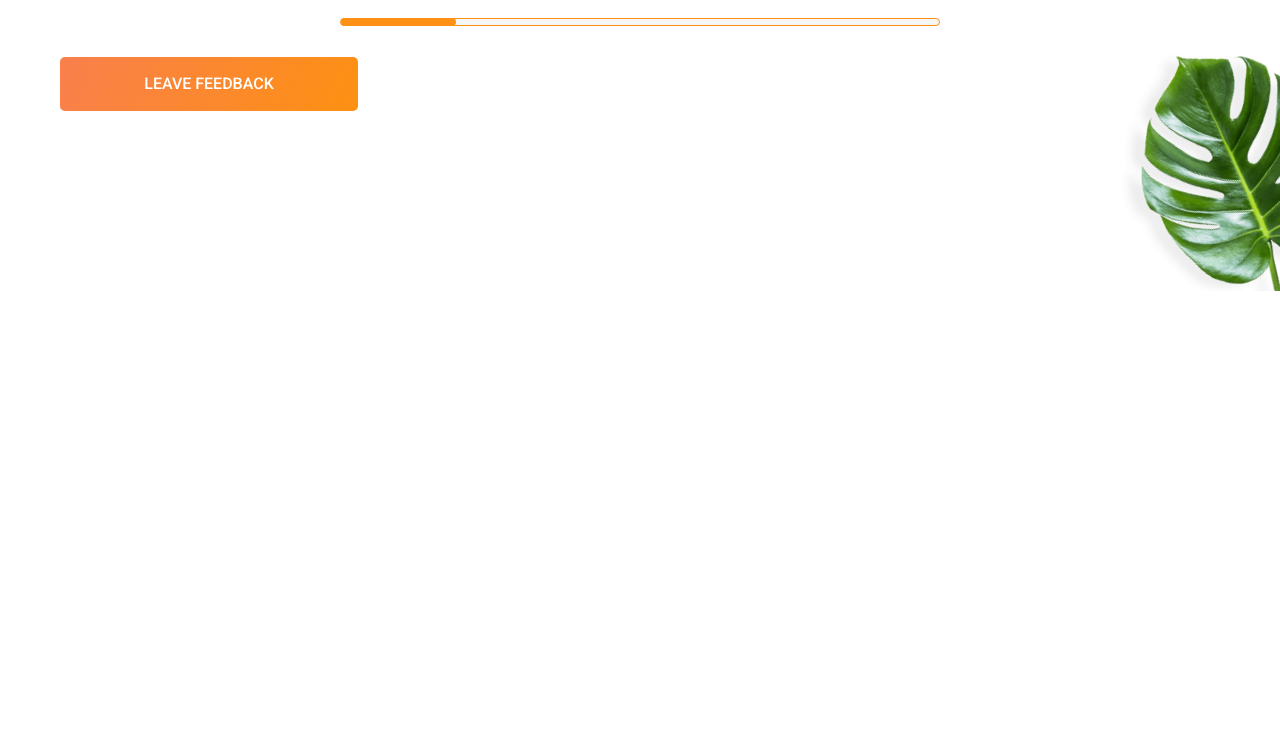
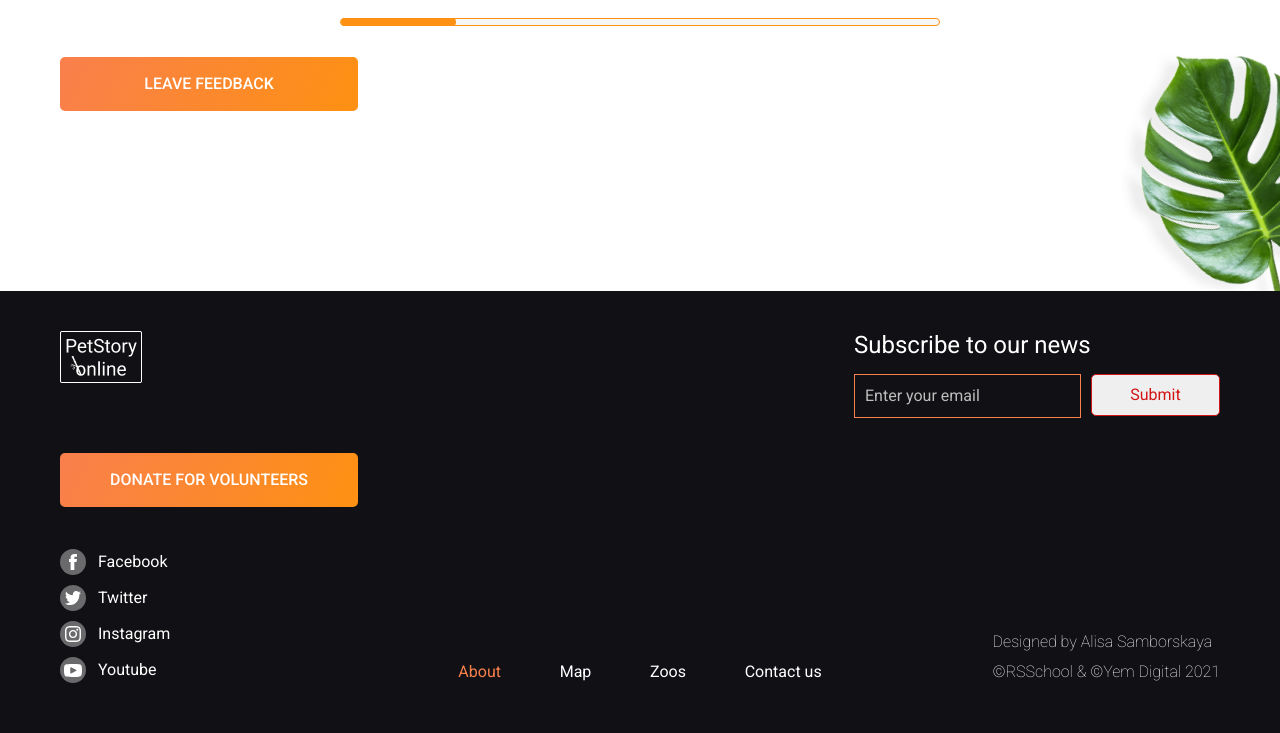
Before and after one commit to mirsadikov/petstory-rs, a website: page index.html in a window 1280 px wide. Shown: the part 4241-4974 px from the top of the page. Before the commit the page ends 4532 px from the top, so only its background shows below. Drawn offline with nearby package versions, Linux system fonts and the light colour scheme.

Commit message:
feat: add footer section

```diff
--- a/index.html
+++ b/index.html
@@ -7,7 +7,7 @@
     <link rel="preconnect" href="https://fonts.googleapis.com" />
     <link rel="preconnect" href="https://fonts.gstatic.com" crossorigin />
     <link
-      href="https://fonts.googleapis.com/css2?family=Roboto:wght@300;400;500;700&display=swap"
+      href="https://fonts.googleapis.com/css2?family=Roboto:wght@100;300;400;500;700&display=swap"
       rel="stylesheet"
     />
     <link
@@ -246,7 +246,11 @@
               </div>
               <h4 class="feed__process-title text-body">Pay with card</h4>
             </div>
-            <img src="/img/bigarrow.svg" class="feed__process-arrow" alt="big arrow" />
+            <img
+              src="/img/bigarrow.svg"
+              class="feed__process-arrow"
+              alt="big arrow"
+            />
             <div class="feed__process">
               <div class="feed__process-img-box">
                 <img src="/img/zoo.svg" alt="green" class="feed__process-img" />
@@ -255,7 +259,11 @@
                 Payment goes to the zoo
               </h4>
             </div>
-            <img src="/img/bigarrow.svg" class="feed__process-arrow" alt="big arrow" />
+            <img
+              src="/img/bigarrow.svg"
+              class="feed__process-arrow"
+              alt="big arrow"
+            />
             <div class="feed__process">
               <div class="feed__process-img-box">
                 <img
@@ -458,5 +466,77 @@
         />
       </section>
     </main>
+
+    <!-- FOOTER -->
+    <footer class="footer">
+      <div class="container footer__container">
+        <img src="/img/logo.png" alt="logo" class="footer__logo" />
+        <form class="footer__form" action="#">
+          <h3 class="heading-sub footer__form-title">Subscribe to our news</h3>
+          <input
+            type="email"
+            class="footer__form-input"
+            placeholder="Enter your email"
+            required
+          />
+          <button class="footer__form-button text-body form-btn">Submit</button>
+        </form>
+        <a
+          href="/donate.html"
+          class="footer__button-link text-btn button-primary button-primary--square"
+          >donate for volunteers</a
+        >
+        <ul class="footer__socials">
+          <li class="footer__social">
+            <a href="#" class="footer__social-link">
+              <div class="footer__social-icon">
+                <img src="/img/logo-facebook.svg" alt="facebook" />
+              </div>
+              <p>Facebook</p>
+            </a>
+          </li>
+          <li class="footer__social">
+            <a href="#" class="footer__social-link">
+              <div class="footer__social-icon">
+                <img src="/img/logo-twitter.svg" alt="twitter.svg" />
+              </div>
+              <p>Twitter</p>
+            </a>
+          </li>
+          <li class="footer__social">
+            <a href="#" class="footer__social-link">
+              <div class="footer__social-icon">
+                <img src="/img/logo-instagram.svg" alt="instagram" />
+              </div>
+              <p>Instagram</p>
+            </a>
+          </li>
+          <li class="footer__social">
+            <a href="#" class="footer__social-link">
+              <div class="footer__social-icon">
+                <img src="/img/logo-youtube.svg" alt="youtube" />
+              </div>
+              <p>Youtube</p>
+            </a>
+          </li>
+        </ul>
+        <ul class="footer__links">
+          <li class="footer__item footer__item--active">
+            <a href="/index.html" class="footer__link">About</a>
+          </li>
+          <li class="footer__item"><a href="#" class="footer__link">Map</a></li>
+          <li class="footer__item">
+            <a href="#" class="footer__link">Zoos</a>
+          </li>
+          <li class="footer__item">
+            <a href="#" class="footer__link">Contact us</a>
+          </li>
+        </ul>
+        <div class="footer__authors">
+          <p>Designed by Alisa Samborskaya</p>
+          <p>&copy;RSSchool &amp; &copy;Yem Digital 2021</p>
+        </div>
+      </div>
+    </footer>
   </body>
 </html>
--- a/sass/abstract/variables.scss
+++ b/sass/abstract/variables.scss
@@ -6,6 +6,7 @@ $color-text: #333b41;
 
 $color-black-dark: #000;
 $color-grey: #f1f2f3;
+$color-red: #d31414;
 
 $color-green: #4b9200;
 $color-white: #fff;
--- a/sass/components/button.scss
+++ b/sass/components/button.scss
@@ -31,3 +31,30 @@
     border-radius: 5px;
   }
 }
+
+.form-btn {
+  font-size: 1.6rem;
+  line-height: 140%;
+  width: 12.9rem;
+  height: 4.2rem;
+  display: flex;
+  align-items: center;
+  justify-content: center;
+
+  border-radius: 5px;
+
+  &:active {
+    border: 1px solid $color-green;
+    color: $color-green;
+  }
+
+  input:valid + & {
+    border: 1px solid $color-text;
+    background-color: $color-grey;
+  }
+
+  input:not(:valid) + & {
+    border: 1px solid $color-red;
+    color: $color-red;
+  }
+}
--- /dev/null
+++ b/sass/components/footer.scss
@@ -0,0 +1,119 @@
+.footer {
+  background-color: #111115;
+  color: $color-white;
+
+  &__container {
+    padding: 4rem 0 5rem;
+    display: grid;
+    grid-template-columns: 1fr 1fr 1fr;
+    gap: 3.5rem;
+  }
+
+  &__logo {
+    width: 8.2rem;
+  }
+
+  &__form-title {
+    font-size: 2.4rem;
+    line-height: 120%;
+    width: 100%;
+  }
+
+  &__form {
+    max-width: 36.6rem;
+    grid-column: 2 / -1;
+    justify-self: right;
+    display: flex;
+    flex-wrap: wrap;
+    gap: 1.4rem 1rem;
+  }
+
+  &__form-input {
+    flex: 1;
+    background-color: transparent;
+    font-size: 1.6rem;
+    line-height: 140%;
+    padding: 1rem;
+    border: 0.7px solid $color-primary;
+    color: $color-white;
+    outline: none;
+
+    &::placeholder {
+      color: #bdbdbd;
+    }
+  }
+
+  &__button-link {
+    grid-column: 1 / -1;
+  }
+
+  &__socials {
+    list-style: none;
+    margin-top: 0.7rem;
+  }
+
+  &__social {
+    &:not(:last-child) {
+      margin-bottom: 1rem;
+    }
+  }
+
+  &__social-link {
+    display: flex;
+    align-items: center;
+    text-decoration: none;
+
+    p {
+      font-size: 1.6rem;
+      line-height: 140%;
+      color: $color-white;
+    }
+  }
+
+  &__social-icon {
+    height: 2.6rem;
+    width: 2.6rem;
+    background-color: #c4c4c480;
+    border-radius: 50%;
+    display: flex;
+    align-items: center;
+    justify-content: center;
+    margin-right: 1.2rem;
+  }
+
+  &__links {
+    list-style: none;
+    align-self: flex-end;
+    display: flex;
+    justify-content: space-between;
+  }
+
+  &__link {
+    text-decoration: none;
+    color: $color-white;
+    font-size: 1.6rem;
+    line-height: 140%;
+    transition: color 200ms ease;
+
+    &:hover {
+      color: $color-primary;
+    }
+  }
+
+  &__item--active &__link {
+    color: $color-primary;
+  }
+
+  &__authors {
+    align-self: flex-end;
+    justify-self: end;
+    font-weight: 100;
+    font-size: 1.6rem;
+    line-height: 130%;
+    color: #ffffff;
+
+    p:first-child {
+      margin-bottom: 1rem;
+    }
+  }
+}
--- a/sass/main.scss
+++ b/sass/main.scss
@@ -1,6 +1,6 @@
 @import 'abstract/variables';
 
-@import 'components/nav', 'components/button';
+@import 'components/nav', 'components/button', 'components/footer.scss';
 
 @import 'layout/grid', 'layout/color-section';
 
```
Also changed, not shown: css/style.css, img/logo-facebook.svg (added), img/logo-instagram.svg (added), img/logo-twitter.svg (added), img/logo-youtube.svg (added).
